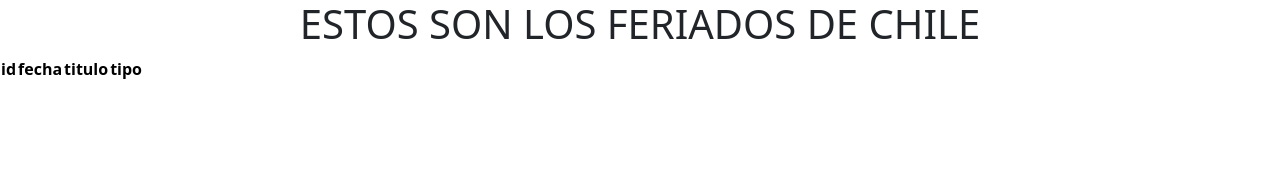
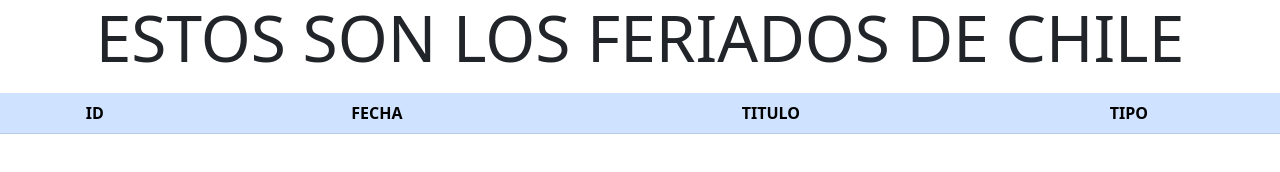
Before and after one commit to W1ll1amC/desafioFeriados, a plain HTML site: page index.html in a window 1280 px wide. Drawn offline with nearby package versions, Linux system fonts and the light colour scheme.

Commit message:
primer commit

```diff
--- a/index.html
+++ b/index.html
@@ -10,8 +10,10 @@
 
     <title>Hello, world!</title>
   </head>
-  <body>
-    <h1 class="text-center">ESTOS SON LOS FERIADOS DE CHILE</h1>
+  <body class="text-center">
+    <p class="display-3">ESTOS SON LOS FERIADOS DE CHILE</p>
+
+
 
     <!-- Optional JavaScript; choose one of the two! -->
 
@@ -24,14 +26,21 @@
     <script src="https://cdn.jsdelivr.net/npm/bootstrap@5.1.3/dist/js/bootstrap.min.js" integrity="sha384-QJHtvGhmr9XOIpI6YVutG+2QOK9T+ZnN4kzFN1RtK3zEFEIsxhlmWl5/YESvpZ13" crossorigin="anonymous"></script>
     -->
 
-    <table class="table-striped table-primary">
+    <table class="table table-striped table-primary">
       <thead>
-          <th>id</th>
-          <th>fecha</th>
-          <th>titulo</th>
-          <th>tipo</th>
+          <tr>
+          <th scope="col">ID</th>
+          <th scope="col">FECHA</th>
+          <th scope="col">TITULO</th>
+          <th scope="col">TIPO</th>
+        </tr>
       </thead>
+    <tbody id="tablacuerpo">
+
+
+    </tbody>
 
     </table>
+
   </body>
 </html>
```
Also changed, not shown: scripts.js (+6 -6 lines).
